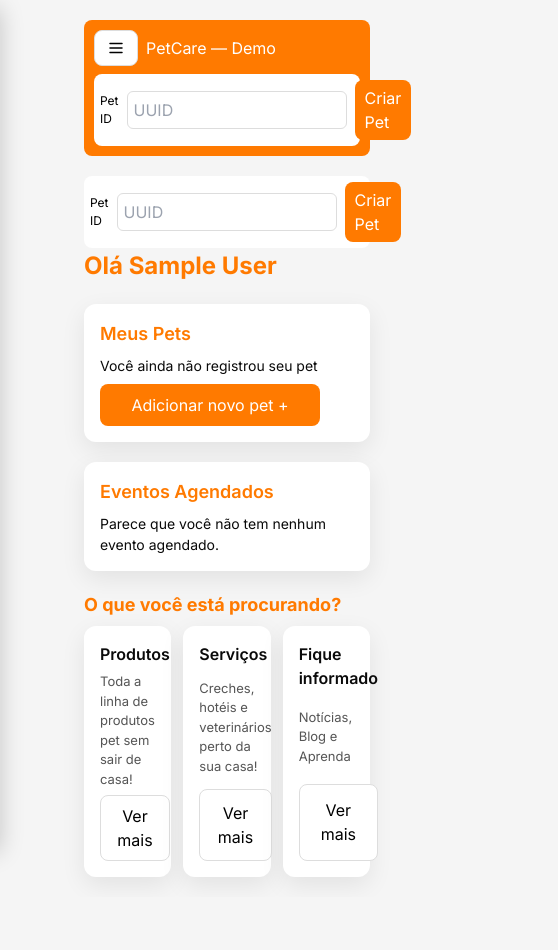
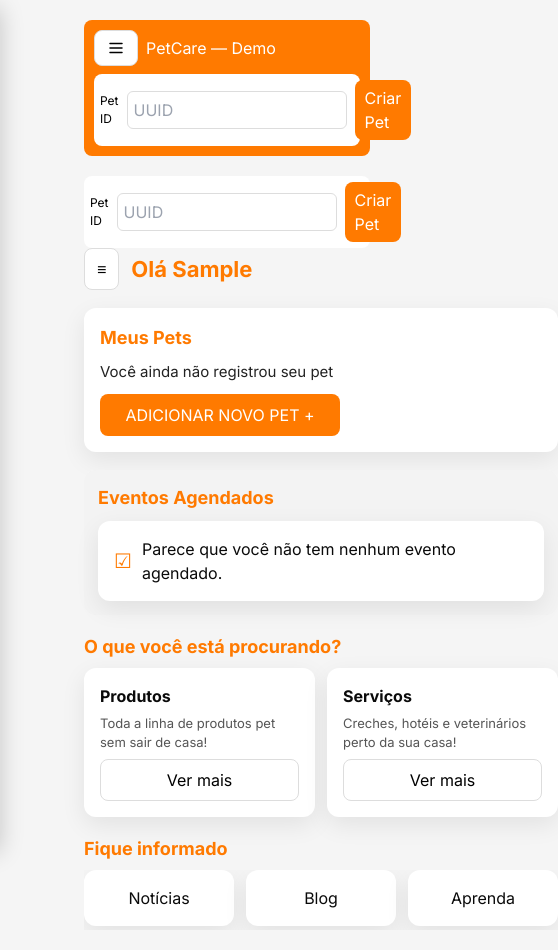
Before and after one commit to carolbrandbpro/petcare, a React (Vite) app in the folder frontend/: page /dashboard in a window 390 px wide. Shown: the whole page, 558 px wide, since content can reach past the window. Before the commit the page ends 897 px from the top, so only its background shows below. Built offline with nearby package versions, Linux system fonts and the light colour scheme; no server answers; sample sign-in values are in the browser's storage.

Commit message:
style(dashboard): layout mobile com seções Meus Pets, Eventos, Procurando e Fique informado

```diff
--- a/frontend/src/screens/Dashboard.jsx
+++ b/frontend/src/screens/Dashboard.jsx
@@ -3,37 +3,52 @@ import React from 'react';
 export default function Dashboard(){
   const user = typeof window !== 'undefined' ? JSON.parse(localStorage.getItem('user')||'null') : null;
   return (
-    <div style={{display:'grid', gap:20}}>
-      <div style={{fontSize:24, fontWeight:700, color:'#FF7A00'}}>Olá {user?.name || 'Usuário'}</div>
-      <div className="card" style={{display:'grid', gap:8}}>
-        <div style={{fontSize:18, fontWeight:600, color:'#FF7A00'}}>Meus Pets</div>
-        <div style={{fontSize:14}}>Você ainda não registrou seu pet</div>
-        <a href="/pets/new" className="btn btn-primary" style={{width:220, textAlign:'center'}}>Adicionar novo pet +</a>
+    <div style={{display:'grid', gap:18}}>
+      <div style={{display:'flex', alignItems:'center', gap:12}}>
+        <button className="mobile-only btn btn-outline" aria-label="Abrir menu" onClick={()=>document.querySelector('.side-menu')?.classList.add('expanded')}>
+          <span className="nav-icon">≡</span>
+        </button>
+        <div style={{fontSize:22, fontWeight:700, color:'#FF7A00'}}>Olá {user?.name?.split(' ')[0] || 'Usuário'}</div>
       </div>
-      <div className="card" style={{display:'grid', gap:8}}>
-        <div style={{fontSize:18, fontWeight:600, color:'#FF7A00'}}>Eventos Agendados</div>
-        <div style={{fontSize:14}}>Parece que você não tem nenhum evento agendado.</div>
-      </div>
-      <div>
+
+      <section className="card" style={{display:'grid', gap:10}}>
+        <div style={{fontSize:18, fontWeight:700, color:'#FF7A00'}}>Meus Pets</div>
+        <div style={{fontSize:15, color:'#222'}}>Você ainda não registrou seu pet</div>
+        <a href="/pets/new" className="btn btn-primary" style={{width:240, textAlign:'center'}}>ADICIONAR NOVO PET  +</a>
+      </section>
+
+      <section style={{background:'#f3f3f3', padding:14, borderRadius:12}}>
+        <div style={{fontSize:18, fontWeight:700, color:'#FF7A00', marginBottom:10}}>Eventos Agendados</div>
+        <div className="card" style={{display:'flex', alignItems:'center', gap:10}}>
+          <span style={{color:'#FF7A00', fontSize:20}}>☑</span>
+          <span>Parece que você não tem nenhum evento agendado.</span>
+        </div>
+      </section>
+
+      <section>
         <div style={{fontSize:18, fontWeight:700, color:'#FF7A00', marginBottom:8}}>O que você está procurando?</div>
-        <div style={{display:'grid', gridTemplateColumns:'repeat(3, minmax(0,1fr))', gap:12}}>
+        <div style={{display:'grid', gridTemplateColumns:'repeat(2, minmax(0,1fr))', gap:12}}>
           <div className="card" style={{display:'grid', gap:6}}>
-            <div style={{fontWeight:600}}>Produtos</div>
+            <div style={{fontWeight:700}}>Produtos</div>
             <div style={{fontSize:13, color:'#555'}}>Toda a linha de produtos pet sem sair de casa!</div>
             <button className="btn btn-outline">Ver mais</button>
           </div>
           <div className="card" style={{display:'grid', gap:6}}>
-            <div style={{fontWeight:600}}>Serviços</div>
+            <div style={{fontWeight:700}}>Serviços</div>
             <div style={{fontSize:13, color:'#555'}}>Creches, hotéis e veterinários perto da sua casa!</div>
             <button className="btn btn-outline">Ver mais</button>
           </div>
-          <div className="card" style={{display:'grid', gap:6}}>
-            <div style={{fontWeight:600}}>Fique informado</div>
-            <div style={{fontSize:13, color:'#555'}}>Notícias, Blog e Aprenda</div>
-            <button className="btn btn-outline">Ver mais</button>
-          </div>
         </div>
-      </div>
+      </section>
+
+      <section>
+        <div style={{fontSize:18, fontWeight:700, color:'#FF7A00', marginBottom:8}}>Fique informado</div>
+        <div style={{display:'flex', gap:12, overflowX:'auto', paddingBottom:4}}>
+          {['Notícias','Blog','Aprenda'].map((t)=> (
+            <div key={t} className="card tile" style={{minWidth:150, textAlign:'center'}}>{t}</div>
+          ))}
+        </div>
+      </section>
     </div>
   );
 }
```
